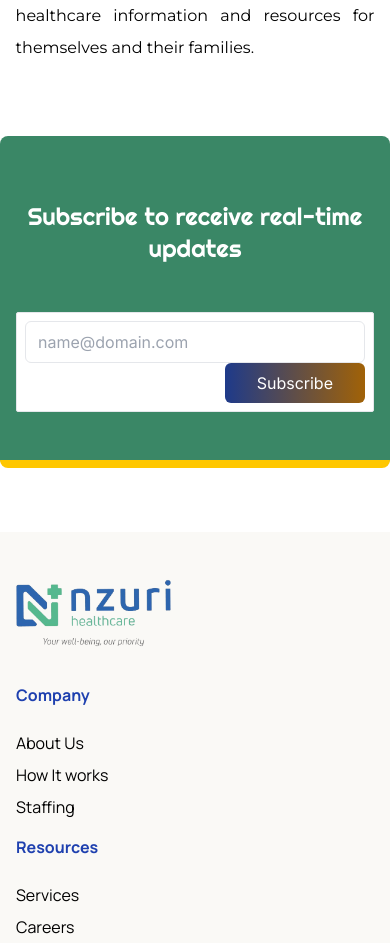
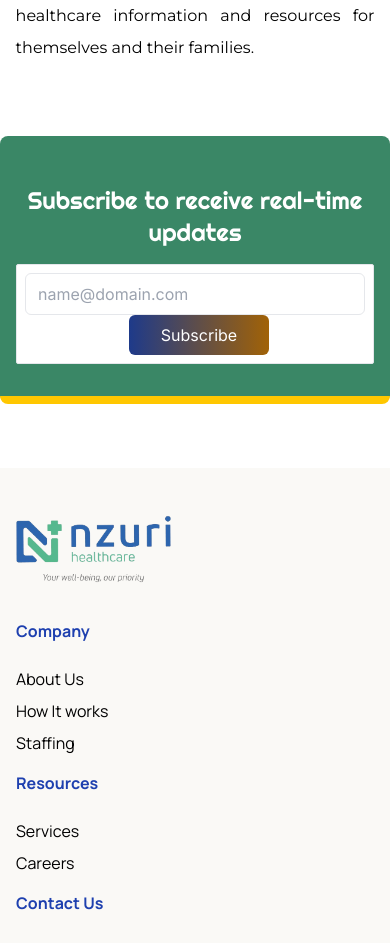
Before and after one commit to temitopeakin1/nzuricares-webapp, a Next.js app: page /company/about-us in a window 390 px wide. Shown: the part 4720-5663 px from the top of the page. Built offline with nearby package versions, Linux system fonts and the light colour scheme.

Commit message:
implemented subscribe functionality

```diff
--- a/Components/UI/Subscribe.tsx
+++ b/Components/UI/Subscribe.tsx
@@ -1,33 +1,86 @@
 "use client";
 
-import React, { useState } from "react";
+import React, { useState, useEffect } from "react";
+import { supabase } from "@/app/supabaseClient";
+
+interface Formdata {
+  email: string;
+}
 
 const Subscribe = () => {
-  const [formData, setFormData] = useState({ email: "" });
+  const [formData, setFormData] = useState<Formdata>({ email: "" });
+  const [successMessage, setSuccessMessage] = useState<string | null>(null);
+  const [errors, setErrors] = useState<{ [key: string]: string }>({});
 
-  const handleSubmit = (e: React.FormEvent) => {
-    e.preventDefault();
-    console.log("submit", formData);
-    // Add form submission logic here
-  };
+  useEffect(() => {
+    if (successMessage) {
+      const timer = setTimeout(() => {
+        setSuccessMessage(null);
+      }, 3000); // 3 seconds
+
+      // Cleanup the timer if the component unmounts or successMessage changes
+      return () => clearTimeout(timer);
+    }
+  }, [successMessage]);
 
   const handleChange = (e: React.ChangeEvent<HTMLInputElement>) => {
     const { name, value } = e.target;
-    setFormData((prevFormData) => ({
-      ...prevFormData,
+    setFormData((prevData) => ({
+      ...prevData,
       [name]: value,
     }));
   };
 
+  const validateForm = () => {
+    const newErrors: { [key: string]: string } = {};
+
+    if (!formData.email.trim()) {
+      newErrors.email = "Email is required";
+    } else if (!/^\S+@\S+\.\S+$/.test(formData.email)) {
+      newErrors.email = "Invalid email format";
+    }
+
+    setErrors(newErrors);
+    return Object.keys(newErrors).length === 0;
+  };
+
+  const handleSubmit = async (event: React.FormEvent<HTMLFormElement>) => {
+    event.preventDefault();
+    if (!validateForm()) return;
+
+    try {
+      const { data: insertData, error: insertError } = await supabase
+        .from("subscriptions") // Your table name
+        .insert([{ email: formData.email }]);
+
+      if (insertError) {
+        throw insertError;
+      }
+
+      setSuccessMessage("Thank you for subscribing!");
+      setErrors({});
+      setFormData({ email: "" }); // Clear the form
+    } catch (error) {
+      setErrors({
+        general: "Error occurred while subscribing",
+      });
+    }
+  };
+
   return (
-    <div className="bg-primary border-secondary my-16 border-b-8 w-full px-4 py-8 md:px-8 md:py-8 md:w-[80%] lg:w-[75%] flex flex-col md:flex-row items-center max-w-screen-md mx-auto rounded-lg ">
-      <div className="md:flex-row sm:flex-row items-center justify-between py-4 space-y-8 sm:space-y-0 md:space-y-0 w-full">
-        <div className="text-white text-center justify-center text-2xl py-4 font-sans font-normal">
+    <div className="bg-primary border-secondary my-16 border-b-8 w-full px-4 py-8 md:px-8 md:py-8 md:w-[80%] lg:w-[75%] flex flex-col items-center max-w-screen-md mx-auto rounded-lg space-y-8">
+      {successMessage && (
+        <p className="text-white text-center font-normal font-body w-full">
+          {successMessage}
+        </p>
+      )}
+      <div className="w-full text-center">
+        <div className="text-white text-2xl py-4 font-sans font-normal">
           Subscribe to receive real-time updates
         </div>
         <form
           onSubmit={handleSubmit}
-        className="flex flex-wrap sm:flex-nowrap items-center justify-end w-full sm:w-auto px-2 py-2 border rounded-sm bg-white"
+          className="flex flex-wrap sm:flex-nowrap items-center justify-center w-full px-2 py-2 border rounded-sm bg-white"
         >
           <input
             type="email"
@@ -37,6 +90,7 @@ const Subscribe = () => {
             onChange={handleChange}
             value={formData.email}
             className="flex-grow px-3 py-2 border rounded-md"
+            required
           />
           <button
             type="submit"
@@ -46,6 +100,9 @@ const Subscribe = () => {
           </button>
         </form>
       </div>
+      {errors.general && (
+        <p className="text-white text-center mt-4 w-full">{errors.general}</p>
+      )}
     </div>
   );
 };
```
